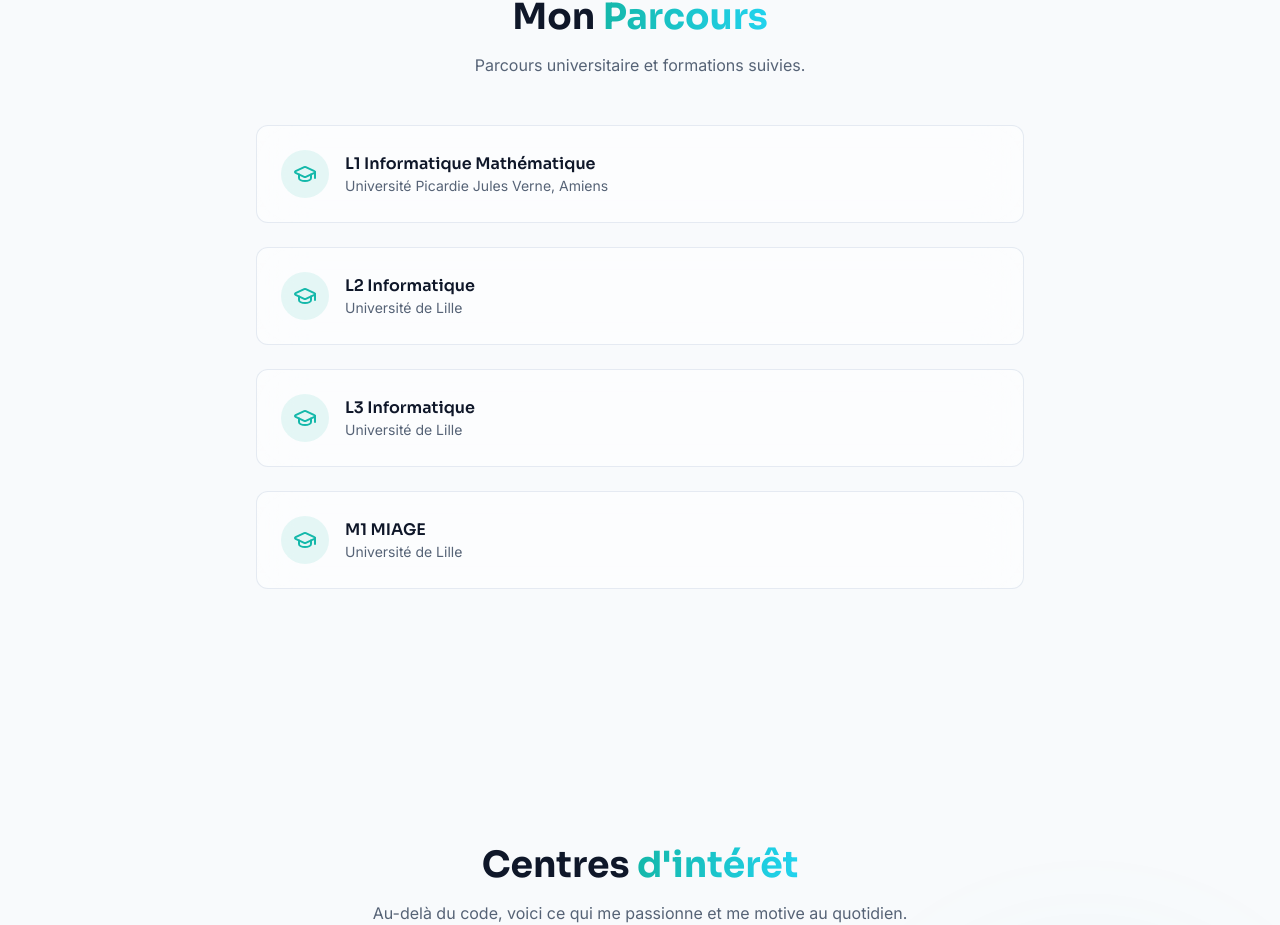
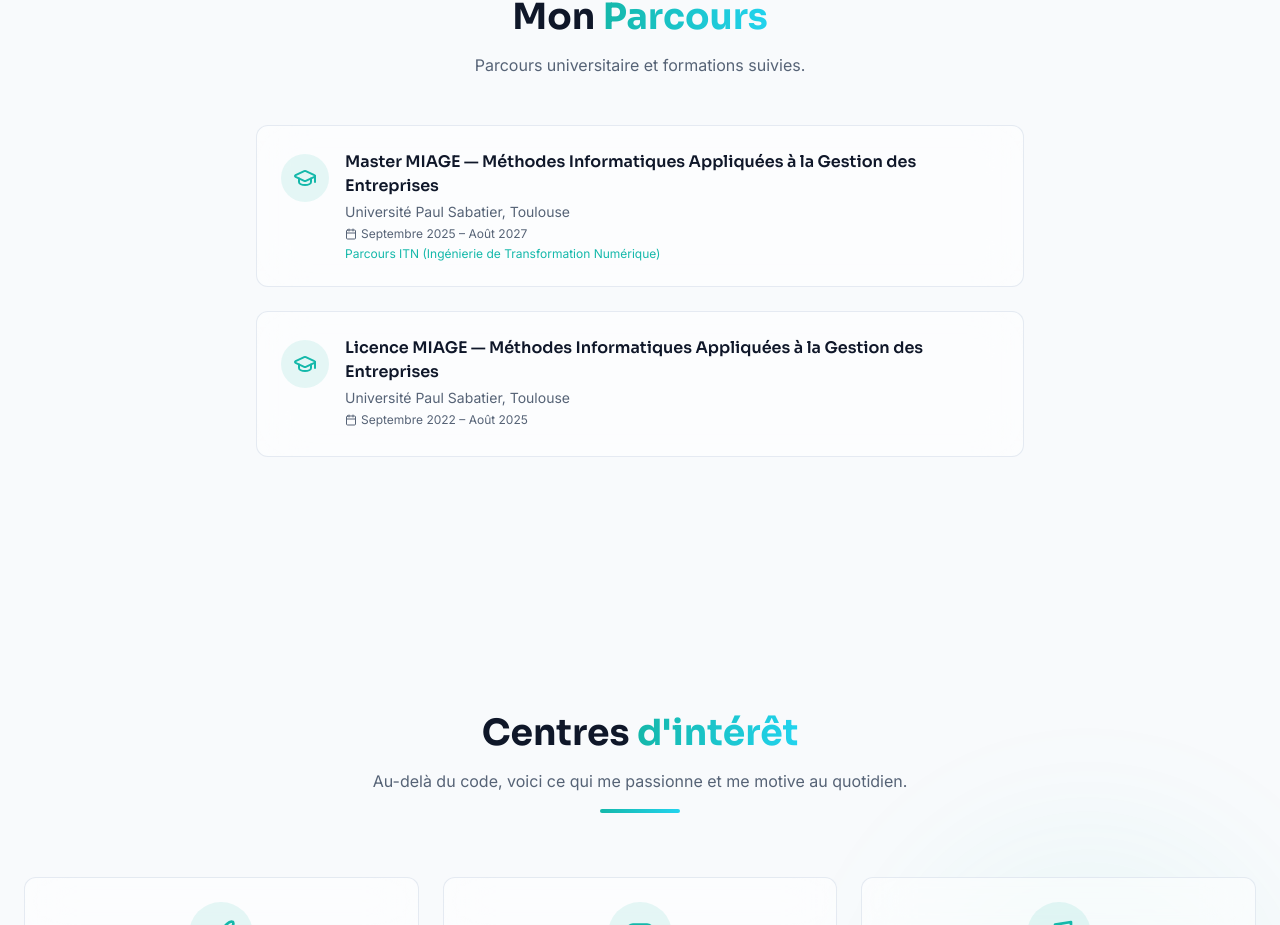
Before and after one commit to amassir/mon-portfolio, a React (Vite) app: page / in a window 1280 px wide. Shown: the part 4115-5040 px from the top of the page. Built offline with nearby package versions, Linux system fonts and the light colour scheme; the HTML template or start-up script is replaced by a standard one.

Commit message:
feat: add education

```diff
--- a/src/components/ParcoursSection.tsx
+++ b/src/components/ParcoursSection.tsx
@@ -1,17 +1,49 @@
-import { GraduationCap } from 'lucide-react';
+import { GraduationCap, Calendar } from 'lucide-react';
 import { motion } from 'framer-motion';
 import AnimatedSection from './AnimatedSection';
 import { useLocale } from '@/lib/LocaleProvider';
 
-const parcours = [
-    { degree: "L1 Informatique Mathématique", school: "Université Picardie Jules Verne, Amiens" },
-    { degree: "L2 Informatique", school: "Université de Lille" },
-    { degree: "L3 Informatique", school: "Université de Lille" },
-    { degree: "M1 MIAGE", school: "Université de Lille" },
+interface Formation {
+  degree: string;
+  school: string;
+  period: string;
+  details: string;
+}
+
+const parcoursFR: Formation[] = [
+  {
+    degree: 'Master MIAGE — Méthodes Informatiques Appliquées à la Gestion des Entreprises',
+    school: 'Université Paul Sabatier, Toulouse',
+    period: 'Septembre 2025 – Août 2027',
+    details: 'Parcours ITN (Ingénierie de Transformation Numérique)',
+  },
+  {
+    degree: 'Licence MIAGE — Méthodes Informatiques Appliquées à la Gestion des Entreprises',
+    school: 'Université Paul Sabatier, Toulouse',
+    period: 'Septembre 2022 – Août 2025',
+    details: '',
+  },
+];
+
+const parcoursEN: Formation[] = [
+  {
+    degree: 'Master MIAGE — Computer Methods Applied to Business Management',
+    school: 'Université Paul Sabatier, Toulouse',
+    period: 'September 2025 – August 2027',
+    details: 'ITN track (Digital Transformation Engineering)',
+  },
+  {
+    degree: 'Bachelor MIAGE — Computer Methods Applied to Business Management',
+    school: 'Université Paul Sabatier, Toulouse',
+    period: 'September 2022 – August 2025',
+    details: '',
+  },
 ];
 
 const ParcoursSection = () => {
-    const { t } = useLocale();
+  const { t, locale } = useLocale();
+
+  const parcours = locale === 'en' ? parcoursEN : parcoursFR;
 
   return (
     <section id="parcours" className="section-padding relative">
@@ -36,14 +68,21 @@ const ParcoursSection = () => {
                 whileInView={{ opacity: 1, x: 0 }}
                 viewport={{ once: true }}
                 transition={{ duration: 0.5, delay: i * 0.12 }}
-                                className="glass rounded-xl p-6 flex items-center gap-4"
+                className="glass rounded-xl p-6 flex items-start gap-4"
               >
-                                <div className="w-12 h-12 rounded-full bg-primary/10 flex items-center justify-center">
+                <div className="w-12 h-12 rounded-full bg-primary/10 flex items-center justify-center shrink-0 mt-1">
                   <GraduationCap className="text-primary" />
                 </div>
-                                <div>
-                                    <div className="font-display font-semibold">{p.degree}</div>
-                                    <div className="text-muted-foreground text-sm">{p.school}</div>
+                <div className="flex-1">
+                  <div className="font-display font-semibold mb-1">{p.degree}</div>
+                  <div className="text-muted-foreground text-sm mb-1">{p.school}</div>
+                  <div className="flex items-center gap-1 text-muted-foreground text-xs mb-1">
+                    <Calendar size={12} />
+                    {p.period}
+                  </div>
+                  {p.details && (
+                    <div className="text-xs text-primary mt-1">{p.details}</div>
+                  )}
                 </div>
               </motion.div>
             ))}
```
Also changed, not shown: src/locales/en/translation.json (+8 -12 lines), src/locales/fr/translation.json (+8 -12 lines). Lines whose indentation alone changed are shown as unchanged.
